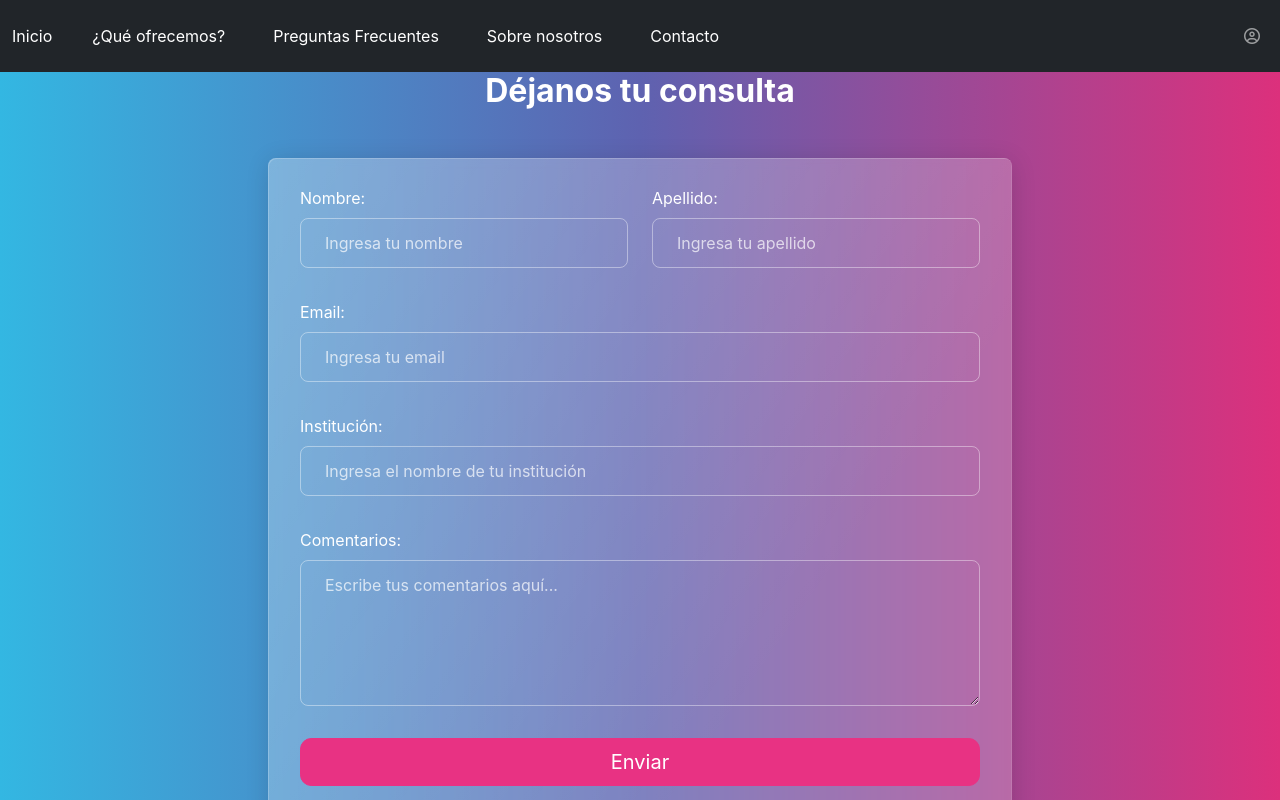
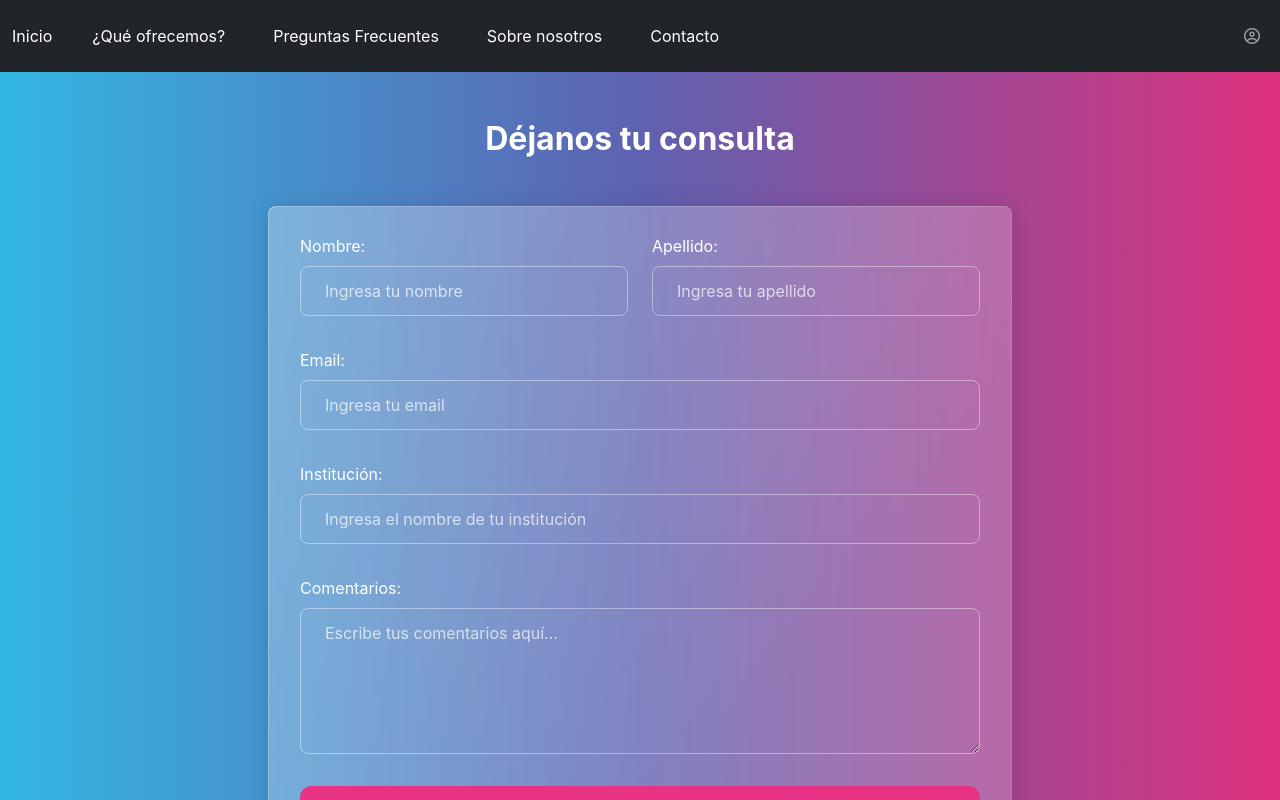
Before and after one commit to seezelop/React-nexoeducativo, a React (Create React App) app: page /contacto in a window 1280 px wide. Shown: the top 800 px of the page. Built offline with nearby package versions, Linux system fonts and the light colour scheme.

Commit message:
el titulo no esta muy pegado al navbar en el formulario de contacto

```diff
--- a/src/componentes/pages/Contacto.js
+++ b/src/componentes/pages/Contacto.js
@@ -53,7 +53,7 @@ class Contacto extends Component {
             <section className="d-flex flex-column min-vh-100"> {/* Contenedor principal usando section */}
                 <section className="container d-flex justify-content-center align-items-center flex-grow-1">
                     <section className="col-md-8"> {/* Ajustamos a 8 columnas para mejor visibilidad */}
-                        <h2 className="text-center mb-4">Déjanos tu consulta</h2>
+                        <h2 className="text-center mb-4 pt-4">Déjanos tu consulta</h2>
                         <div className="card mb-4"> {/* Tarjeta envolvente con margen inferior */}
                             <div className="card-body">
                                 <form onSubmit={this.handleShowModal}>
```
